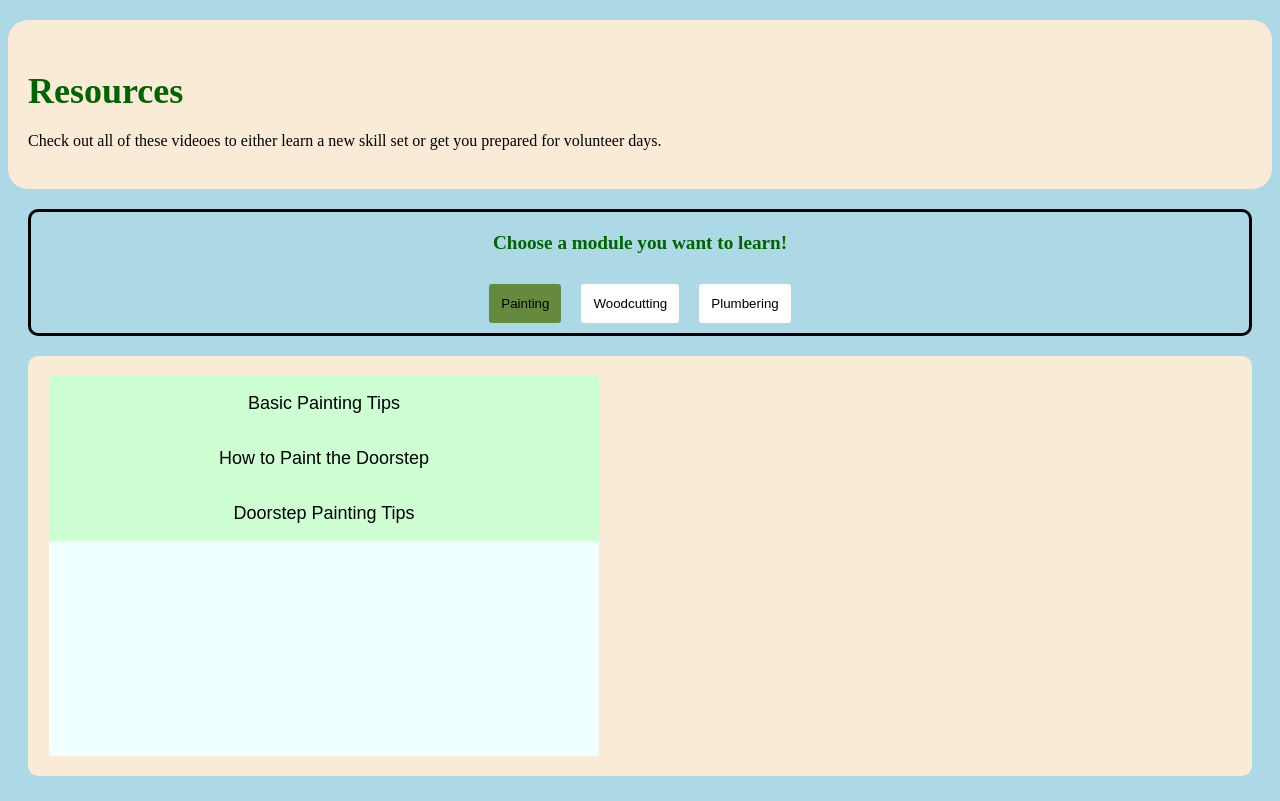
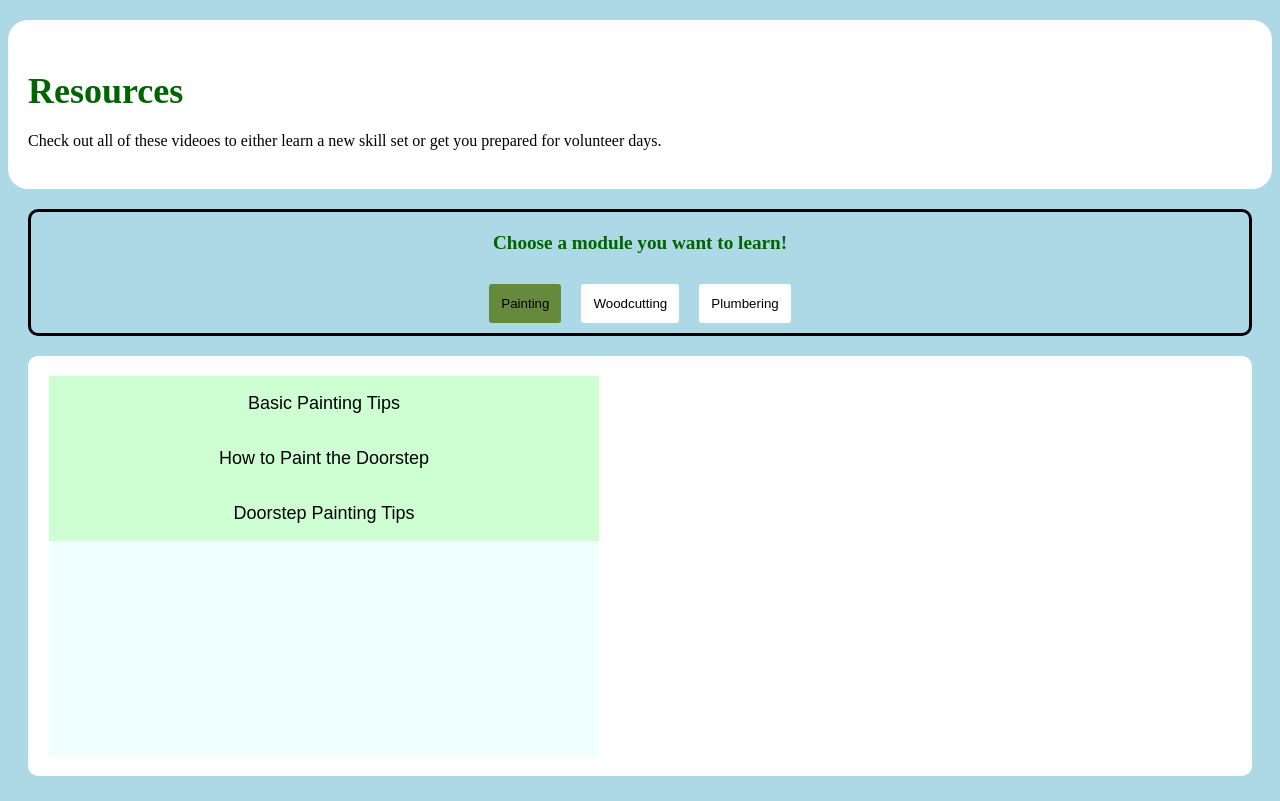
Before and after one commit to cfgchicago23/Team-7, a React (Create React App) app in the folder frontend/: page /resources in a window 1280 px wide. Built offline with nearby package versions, Linux system fonts and the light colour scheme.

Commit message:
Updated resource_page css layout colors

```diff
--- a/frontend/src/pages/resource_page.css
+++ b/frontend/src/pages/resource_page.css
@@ -1,5 +1,5 @@
 .resource-page-header {
-    background-color: antiquewhite;
+    background-color: white;
     padding: 20px;
     margin-top: 20px;
     margin-bottom: 20px;
@@ -59,7 +59,7 @@
 
 .module-button:hover {
     cursor: pointer;
-    border-color: black;
+    border-color: #668A3D;
 }
 
 .resource-module-container-contents {
@@ -71,7 +71,7 @@
 }
 
 .resource-module-container {
-    background-color: antiquewhite;
+    background-color: white;
     margin: 20px;
     border-radius: 10px;
 }
```
